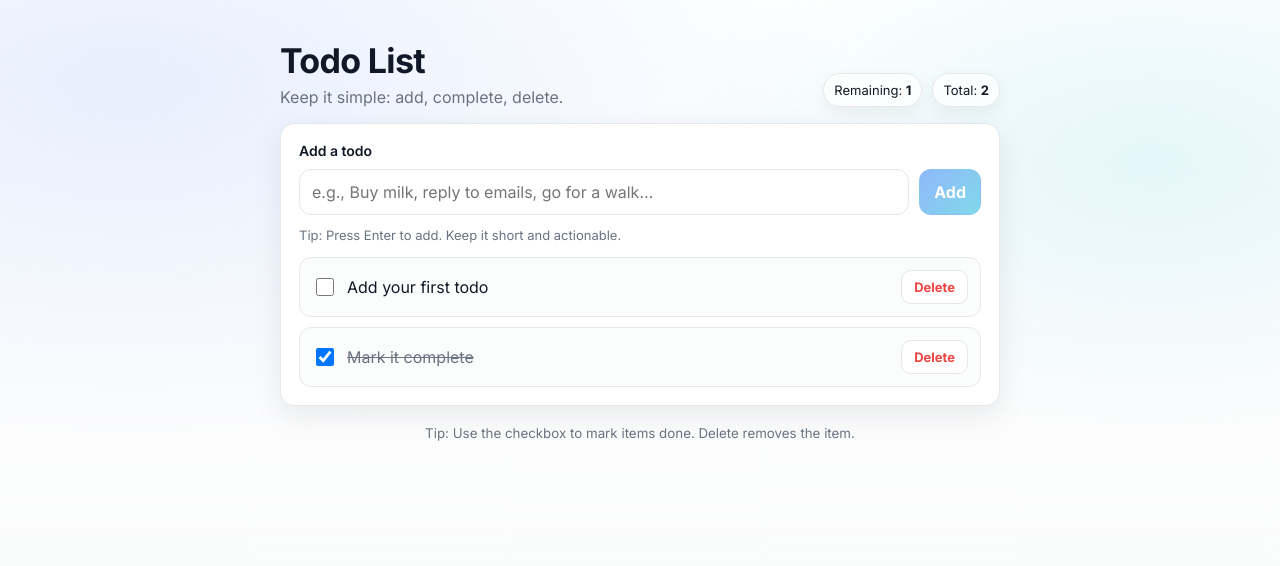
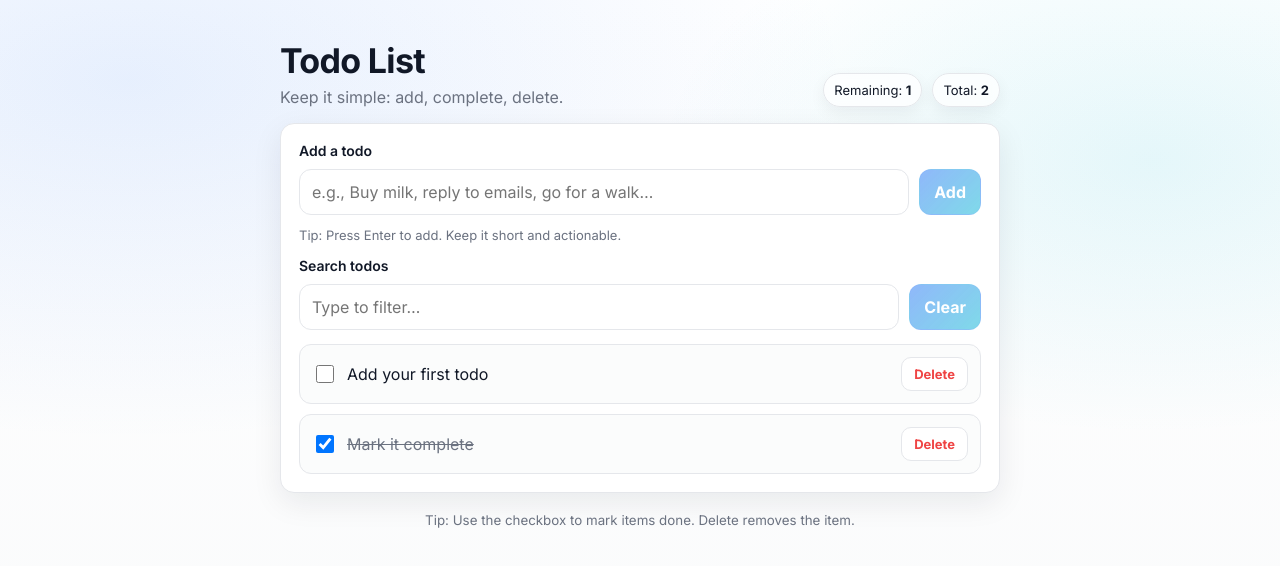
Before and after one commit to kavia-common/simple-todo-list-243305-243319, a React (Create React App) app in the folder todo_frontend/: page / in a window 1280 px wide. Shown: the top 566 px of the page. Built offline with nearby package versions, Linux system fonts and the light colour scheme.

Commit message:
Checkpoint 7 - cg734b465d

```diff
--- a/todo_frontend/src/features/todos/pages/TodoPage.js
+++ b/todo_frontend/src/features/todos/pages/TodoPage.js
@@ -24,6 +24,7 @@ function TodoPage() {
   /** Page container for the Todo feature: holds local todo state and renders UI. */
   const [todos, setTodos] = useState([]);
   const [isLoading, setIsLoading] = useState(true);
+  const [query, setQuery] = useState("");
 
   // Simulate initial load (keeps UI ready for real API integration later).
   useEffect(() => {
@@ -36,6 +37,12 @@ function TodoPage() {
   }, []);
 
   const stats = useMemo(() => getStats(todos), [todos]);
+
+  const filteredTodos = useMemo(() => {
+    const q = query.trim().toLowerCase();
+    if (!q) return todos;
+    return todos.filter((t) => t.text.toLowerCase().includes(q));
+  }, [todos, query]);
 
   // PUBLIC_INTERFACE
   const addTodo = (text) => {
@@ -59,7 +66,9 @@ function TodoPage() {
 
   const emptyMessage = isLoading
     ? "Loading your todos…"
-    : "No todos yet — add one above to get started.";
+    : query.trim()
+      ? "No matching todos."
+      : "No todos yet — add one above to get started.";
 
   return (
     <div className="rt-page">
@@ -92,8 +101,36 @@ function TodoPage() {
           buttonText={isLoading ? "Loading…" : "Add"}
         />
 
+        <div className="rt-form" style={{ marginTop: 6 }}>
+          <label className="rt-label" htmlFor="todoSearch">
+            Search todos
+          </label>
+          <div className="rt-formRow">
+            <input
+              id="todoSearch"
+              className="rt-input"
+              type="search"
+              value={query}
+              onChange={(e) => setQuery(e.target.value)}
+              placeholder="Type to filter…"
+              autoComplete="off"
+              disabled={isLoading}
+            />
+            <button
+              className="rt-btn"
+              type="button"
+              onClick={() => setQuery("")}
+              disabled={isLoading || !query}
+              aria-label="Clear search"
+              title="Clear search"
+            >
+              Clear
+            </button>
+          </div>
+        </div>
+
         <TodoList
-          todos={todos}
+          todos={filteredTodos}
           onToggle={toggleTodo}
           onDelete={deleteTodo}
           isLoading={isLoading}
```
Also changed, not shown: 1 other file (tests, documents, lock files or other folders).
